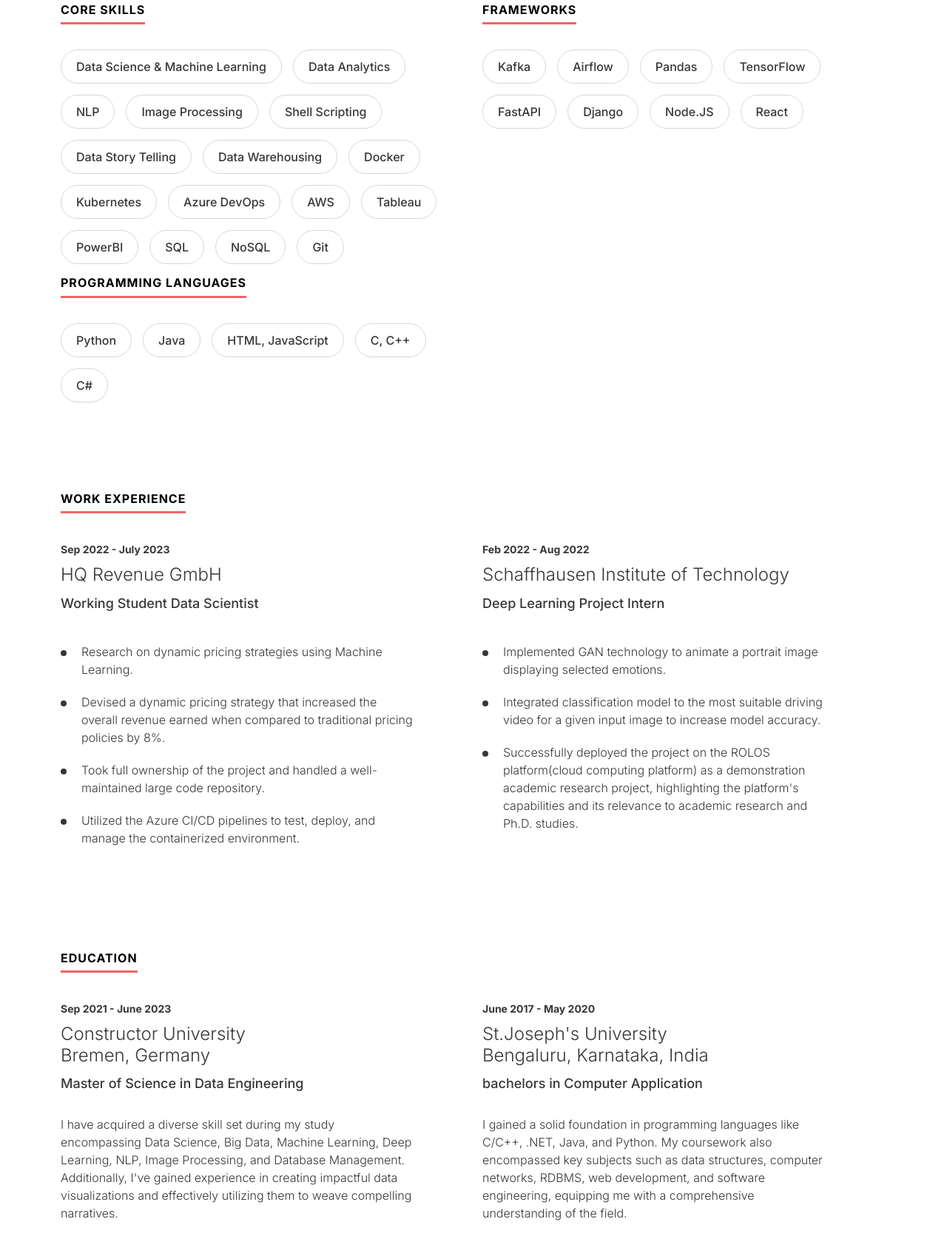
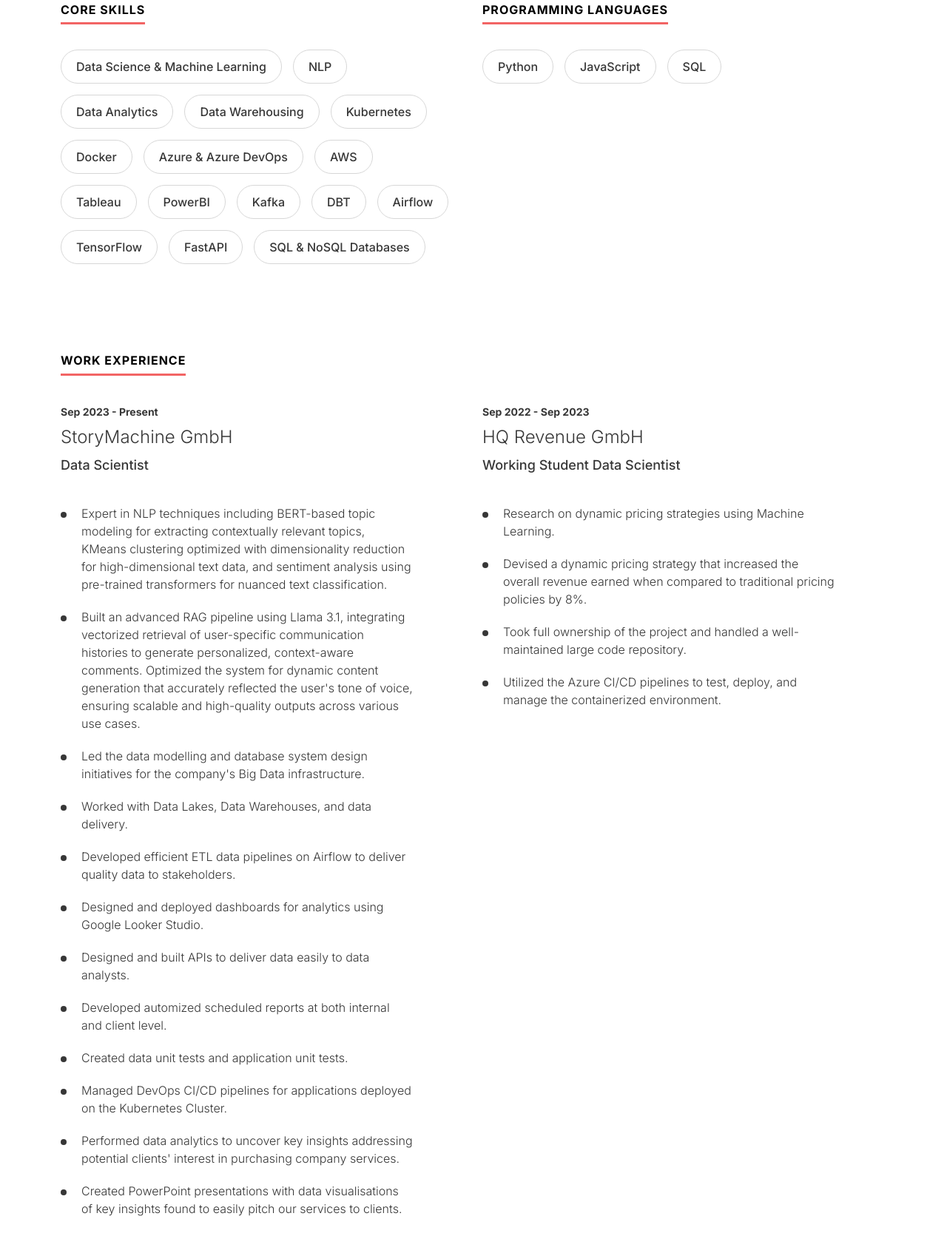
Before and after one commit to kaushikdayalan/kaushikdayalan.github.io, a plain HTML site: page index.html in a window 1280 px wide. Shown: the part 1452-3123 px from the top of the page at 74% size. Drawn offline with nearby package versions, Linux system fonts and the light colour scheme.

Commit message:
Updated CV

```diff
--- a/index.html
+++ b/index.html
@@ -1,5 +1,6 @@
 <!doctype html>
 <html lang="en">
+
 <head>
   <!-- Required meta tags -->
   <meta charset="utf-8">
@@ -7,12 +8,14 @@
   <!-- Google Fots -->
   <link rel="preconnect" href="https://fonts.googleapis.com">
   <link rel="preconnect" href="https://fonts.gstatic.com" crossorigin>
-    <link href="https://fonts.googleapis.com/css2?family=Inter:wght@100;200;300;400;500;600;700;800;900&display=swap" rel="stylesheet">
+  <link href="https://fonts.googleapis.com/css2?family=Inter:wght@100;200;300;400;500;600;700;800;900&display=swap"
+    rel="stylesheet">
   <!-- Remixicon Icon -->
   <link href="https://cdn.jsdelivr.net/npm/remixicon@2.5.0/fonts/remixicon.css" rel="stylesheet">
   <!-- Remixicon Icon -->
   <!-- Bootstrap CSS -->
-      <link href="https://cdn.jsdelivr.net/npm/bootstrap@5.0.2/dist/css/bootstrap.min.css" rel="stylesheet" integrity="sha384-EVSTQN3/azprG1Anm3QDgpJLIm9Nao0Yz1ztcQTwFspd3yD65VohhpuuCOmLASjC" crossorigin="anonymous">
+  <link href="https://cdn.jsdelivr.net/npm/bootstrap@5.0.2/dist/css/bootstrap.min.css" rel="stylesheet"
+    integrity="sha384-EVSTQN3/azprG1Anm3QDgpJLIm9Nao0Yz1ztcQTwFspd3yD65VohhpuuCOmLASjC" crossorigin="anonymous">
   <link href="https://unpkg.com/aos@2.3.1/dist/aos.css" rel="stylesheet">
   <!-- Main CSS -->
   <link href="assets/css/main.css" rel="stylesheet">
@@ -20,6 +23,7 @@
 
   <title>Kaushik Dayalan - Data Scientist</title>
 </head>
+
 <body>
 
   <!-- header -->
@@ -35,7 +39,8 @@
         <ul class="ds-social">
           <li><a href="https://github.com/kaushikdayalan" target="_blank"><i class="ri-github-fill"></i></a></li>
           <li><a href="https://medium.com/@Kaushik_Dayalan" target="_blank"><i class="ri-medium-fill"></i></a></li>
-                <li><a href="https://www.linkedin.com/in/kaushik-dayalan-284081172/" target="_blank"><i class="ri-linkedin-fill"></i></a></li>
+          <li><a href="https://www.linkedin.com/in/kaushik-dayalan-284081172/" target="_blank"><i
+                class="ri-linkedin-fill"></i></a></li>
         </ul>
         <!-- social -->
       </div>
@@ -57,12 +62,6 @@
               <span>HI THERE</span>
               I’m Kaushik Dayalan<br> Data Scientist based in Berlin.
             </h1>
-               <!--- <ul class="ds-numbervalulist">
-                  <li>
-                    <strong>1+ years</strong>
-                    <span>Experience</span>
-                  </li>
-                </ul> -->
           </section>
         </div>
       </div>
@@ -92,7 +91,8 @@
           I have a passion for playing the guitar and play county cricket as well.
         </p>
         <div class="ds-button-sec text-center">
-                <a href="https://drive.google.com/file/d/1anylktvYA6vUUfBaemOB2Sb3wbkwiNqU/view?usp=drive_link" class="ds-button">Download Resume</a>
+          <a href="https://drive.google.com/file/d/1anylktvYA6vUUfBaemOB2Sb3wbkwiNqU/view?usp=drive_link"
+            class="ds-button">Download Resume</a>
         </div>
       </section>
     </div>
@@ -107,44 +107,29 @@
           <h2 class="ds-heading">Core Skills</h2>
           <ul class="ds-skills-list">
             <li>Data Science & Machine Learning</li>
+            <li>NLP</li>
             <li>Data Analytics</li>
-               <li>NLP</li>
-               <li>Image Processing</li>
-               <li>Shell Scripting</li>
-               <li>Data Story Telling</li>
             <li>Data Warehousing</li>
+            <li>Kubernetes</li>
             <li>Docker</li>
-               <li>Kubernetes</li>
-               <li>Azure DevOps</li>
+            <li>Azure & Azure DevOps</li>
             <li>AWS</li>
             <li>Tableau</li>
             <li>PowerBI</li>
-               <li>SQL</li>
-               <li>NoSQL</li>
-               <li>Git</li>
-             </ul>
-          </div>
-          <div class="col-12 col-sm-12 col-md-6 col-lg-6 col-xl-6 col-xxl-6">
-            <h2 class="ds-heading">Frameworks</h2>
-            <ul class="ds-skills-list">
             <li>Kafka</li>
+            <li>DBT</li>
             <li>Airflow</li>
-              <li>Pandas</li>
             <li>TensorFlow</li>
             <li>FastAPI</li>
-              <li>Django</li>
-              <li>Node.JS</li>
-              <li>React</li>
+            <li>SQL & NoSQL Databases</li>
           </ul>
         </div>
         <div class="col-12 col-sm-12 col-md-6 col-lg-6 col-xl-6 col-xxl-6">
           <h2 class="ds-heading">Programming Languages</h2>
           <ul class="ds-skills-list">
             <li>Python</li>
-              <li>Java</li>
-              <li>HTML, JavaScript</li>
-              <li>C, C++</li>
-              <li>C#</li>
+            <li>JavaScript</li>
+            <li>SQL</li>
           </ul>
         </div>
       </div>
@@ -159,7 +144,40 @@
       <div class="row ds-experience-list">
         <div class="col-12 col-sm-12 col-md-6 col-lg-6 col-xl-6 col-xxl-6">
           <section>
-                <span class="ds-year">Sep 2022 - July 2023</span>
+            <span class="ds-year">Sep 2023 - Present</span>
+            <h3 class="ds-officename">StoryMachine GmbH</h3>
+            <span class="ds-department">Data Scientist</span>
+            <ul>
+              <li>Expert in NLP techniques including BERT-based topic modeling for extracting contextually relevant
+                topics, KMeans
+                clustering optimized with dimensionality reduction for high-dimensional text data, and sentiment
+                analysis using
+                pre-trained transformers for nuanced text classification.</li>
+              <li>Built an advanced RAG pipeline using Llama 3.1, integrating vectorized retrieval of user-specific
+                communication
+                histories to generate personalized, context-aware comments. Optimized the system for dynamic content
+                generation that
+                accurately reflected the user's tone of voice, ensuring scalable and high-quality outputs across various
+                use cases.</li>
+              <li>Led the data modelling and database system design initiatives for the company's Big Data
+                infrastructure.</li>
+              <li>Worked with Data Lakes, Data Warehouses, and data delivery.</li>
+              <li>Developed efficient ETL data pipelines on Airflow to deliver quality data to stakeholders.</li>
+              <li>Designed and deployed dashboards for analytics using Google Looker Studio.</li>
+              <li>Designed and built APIs to deliver data easily to data analysts.</li>
+              <li>Developed automized scheduled reports at both internal and client level.</li>
+              <li>Created data unit tests and application unit tests.</li>
+              <li>Managed DevOps CI/CD pipelines for applications deployed on the Kubernetes Cluster.</li>
+              <li>Performed data analytics to uncover key insights addressing potential clients' interest in purchasing
+                company services.</li>
+              <li>Created PowerPoint presentations with data visualisations of key insights found to easily pitch our
+                services to clients.</li>
+            </ul>
+          </section>
+        </div>
+        <div class="col-12 col-sm-12 col-md-6 col-lg-6 col-xl-6 col-xxl-6">
+          <section>
+            <span class="ds-year">Sep 2022 - Sep 2023</span>
             <h3 class="ds-officename">HQ Revenue GmbH</h3>
             <span class="ds-department">Working Student Data Scientist</span>
             <ul>
@@ -170,22 +188,6 @@
                 large code repository.</li>
               <li>Utilized the Azure CI/CD pipelines to test, deploy,
                 and manage the containerized environment.</li>
-                </ul>
-              </section>
-            </div>
-            <div class="col-12 col-sm-12 col-md-6 col-lg-6 col-xl-6 col-xxl-6">
-              <section>
-                <span class="ds-year">Feb 2022 - Aug 2022</span>
-                <h3 class="ds-officename">Schaffhausen Institute of Technology</h3>
-                <span class="ds-department">Deep Learning Project Intern</span>
-                <ul>
-                  <li>Implemented GAN technology to animate a portrait
-                    image displaying selected emotions.</li>
-                  <li>Integrated classification model to the most suitable
-                    driving video for a given input image to increase model accuracy.</li>
-                  <li>Successfully deployed the project on the ROLOS platform(cloud computing platform)
-                    as a demonstration academic research project, highlighting the platform's capabilities
-                    and its relevance to academic research and Ph.D. studies.</li>
             </ul>
           </section>
         </div>
@@ -276,7 +278,8 @@
                     using WandB.</li>
                   <li>Implemented a simple UI using Python to deploy the model and
                     use the model to generate new videos.</li>
-                            <a href="https://research.constructor.tech/open/human-emotion-generation-using-deep-learning-techniques" class="ds-button">Publication</a>
+                  <a href="https://research.constructor.tech/open/human-emotion-generation-using-deep-learning-techniques"
+                    class="ds-button">Publication</a>
                 </ul>
                 <br>
               </section>
@@ -295,19 +298,20 @@
   <footer class="ds-footer text-center">
     <div class="container">
       <section>
-          <span>Stay in touch</span>
-          <h4>Ready to talk?</h4>
-          <p>Feel free to contact us</p>
+        <span>Get in touch</span>
+        <h4>Have questions or need my services? Let’s connect!</h4>
         <a href="mailto:kaushikruth1@gmail.com" class="ds-button">Lets Talk</a>
       </section>
-        <span class="ds-copyright">© 2023 All rights reserved.</span>
+      <span class="ds-copyright">© 2024 All rights reserved.</span>
     </div>
   </footer>
 
 
   <script src="https://ajax.googleapis.com/ajax/libs/jquery/3.5.1/jquery.min.js"></script>
   <!-- Option 1: Bootstrap Bundle with Popper -->
-    <script src="https://cdn.jsdelivr.net/npm/bootstrap@5.0.2/dist/js/bootstrap.bundle.min.js" integrity="sha384-MrcW6ZMFYlzcLA8Nl+NtUVF0sA7MsXsP1UyJoMp4YLEuNSfAP+JcXn/tWtIaxVXM" crossorigin="anonymous"></script>
+  <script src="https://cdn.jsdelivr.net/npm/bootstrap@5.0.2/dist/js/bootstrap.bundle.min.js"
+    integrity="sha384-MrcW6ZMFYlzcLA8Nl+NtUVF0sA7MsXsP1UyJoMp4YLEuNSfAP+JcXn/tWtIaxVXM"
+    crossorigin="anonymous"></script>
 
   <!-- Option 2: Separate Popper and Bootstrap JS -->
   <!--
@@ -316,4 +320,5 @@
     -->
   <script src="assets/js/main.js"></script>
 </body>
+
 </html>
```
Lines whose indentation alone changed are shown as unchanged.
